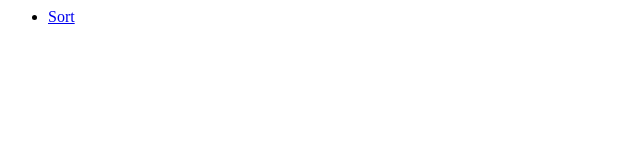
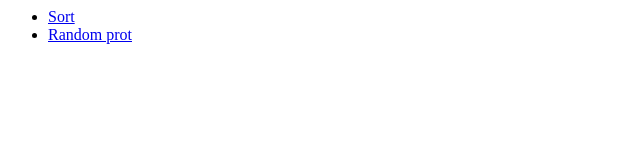
Before and after one commit to aoitan/algorithm-theater, a plain HTML site: page index.html in a window 1280 px wide. Shown: the whole page, without its empty margins (0-640 px from the left). Drawn offline with Linux system fonts and the light colour scheme.

Commit message:
Update index.html

```diff
--- a/index.html
+++ b/index.html
@@ -7,6 +7,7 @@
 <body>
   <ul>
     <li><a href="sort.html">Sort</a></li>
+    <li><a href="random.html">Random prot</a></li>
   </ul>
 </body>
 </html>
```
